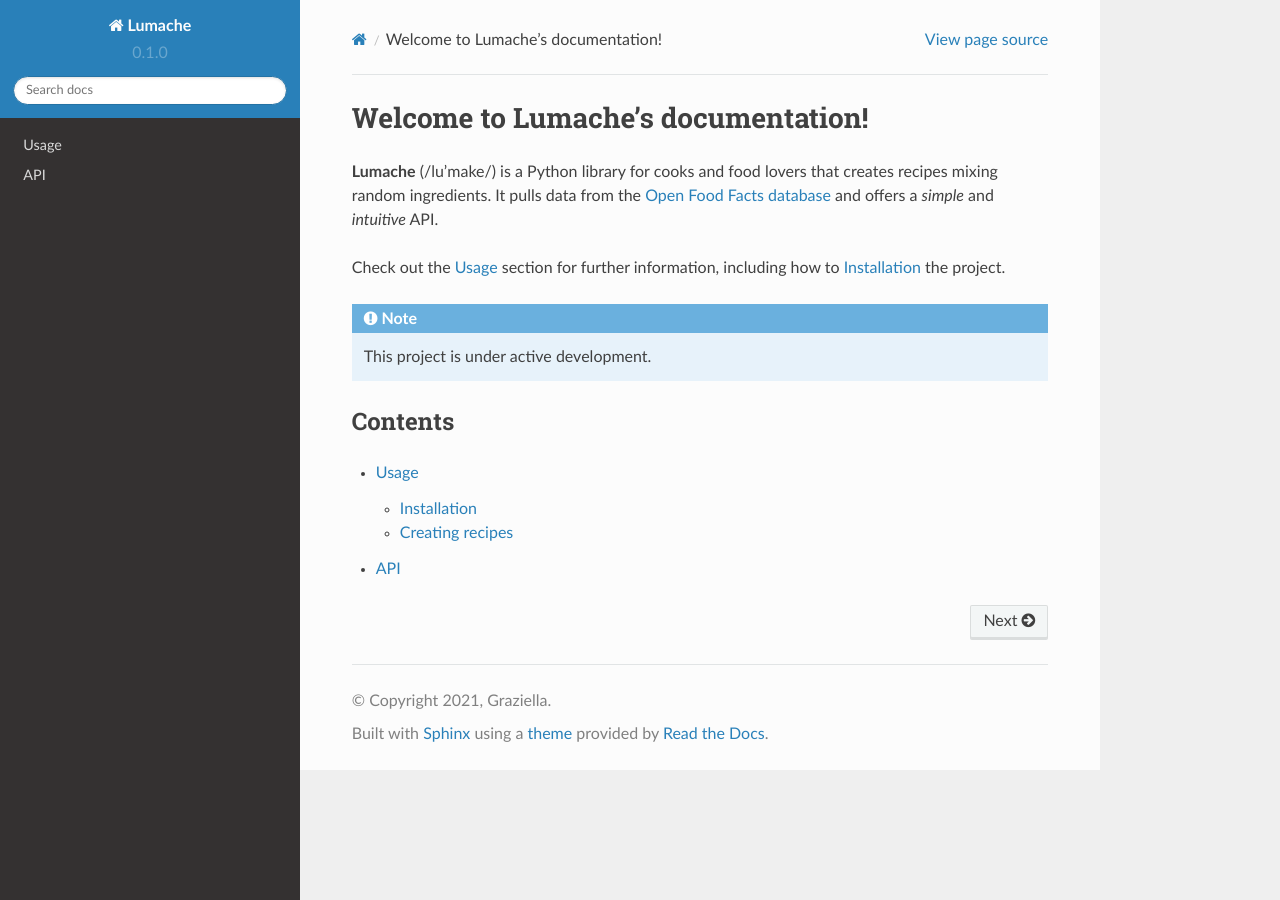
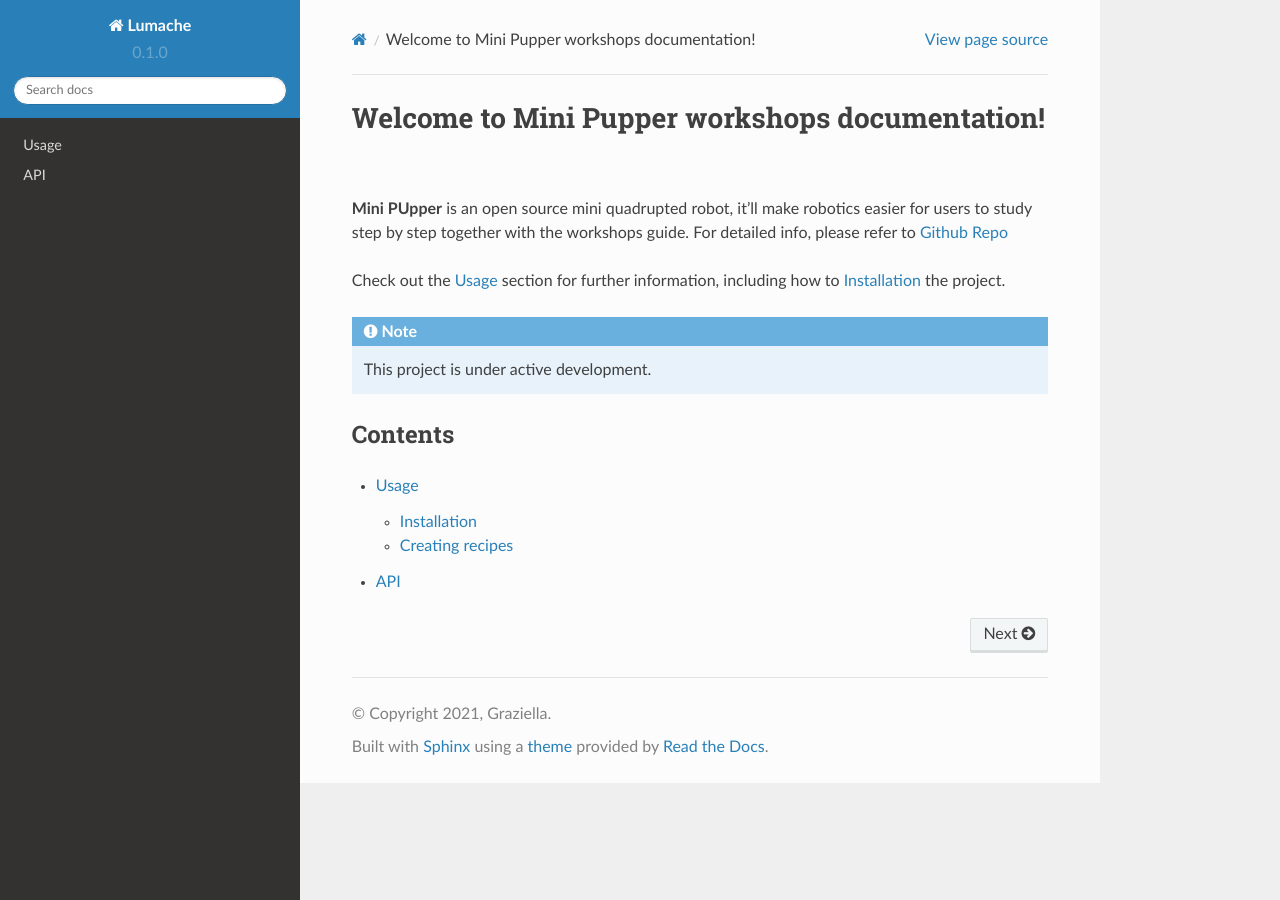
Before and after one commit to mangdangroboticsclub/mini_pupper_workshops, a Sphinx documentation site: the page built from docs/source/index.rst, in a window 1280 px wide. Built offline with Sphinx 7.4.7 and the Read the Docs theme 2.0.0, drawn with Linux system fonts in a browser that asks for light colours.

Commit message:
Update index.rst
Init the repo

```diff
--- a/docs/source/index.rst
+++ b/docs/source/index.rst
@@ -1,10 +1,8 @@
-Welcome to Lumache's documentation!
+Welcome to Mini Pupper workshops documentation!
 ===================================
 
-**Lumache** (/lu'make/) is a Python library for cooks and food lovers
-that creates recipes mixing random ingredients.
-It pulls data from the `Open Food Facts database <https://world.openfoodfacts.org/>`_
-and offers a *simple* and *intuitive* API.
+**Mini PUpper** is an open source mini quadrupted robot, it'll make robotics easier for users to study step by step together with the workshops guide.
+For detailed info, please refer to  `Github Repo <https://github.com/mangdangroboticsclub/mini_pupper>`_
 
 Check out the :doc:`usage` section for further information, including
 how to :ref:`installation` the project.
```
